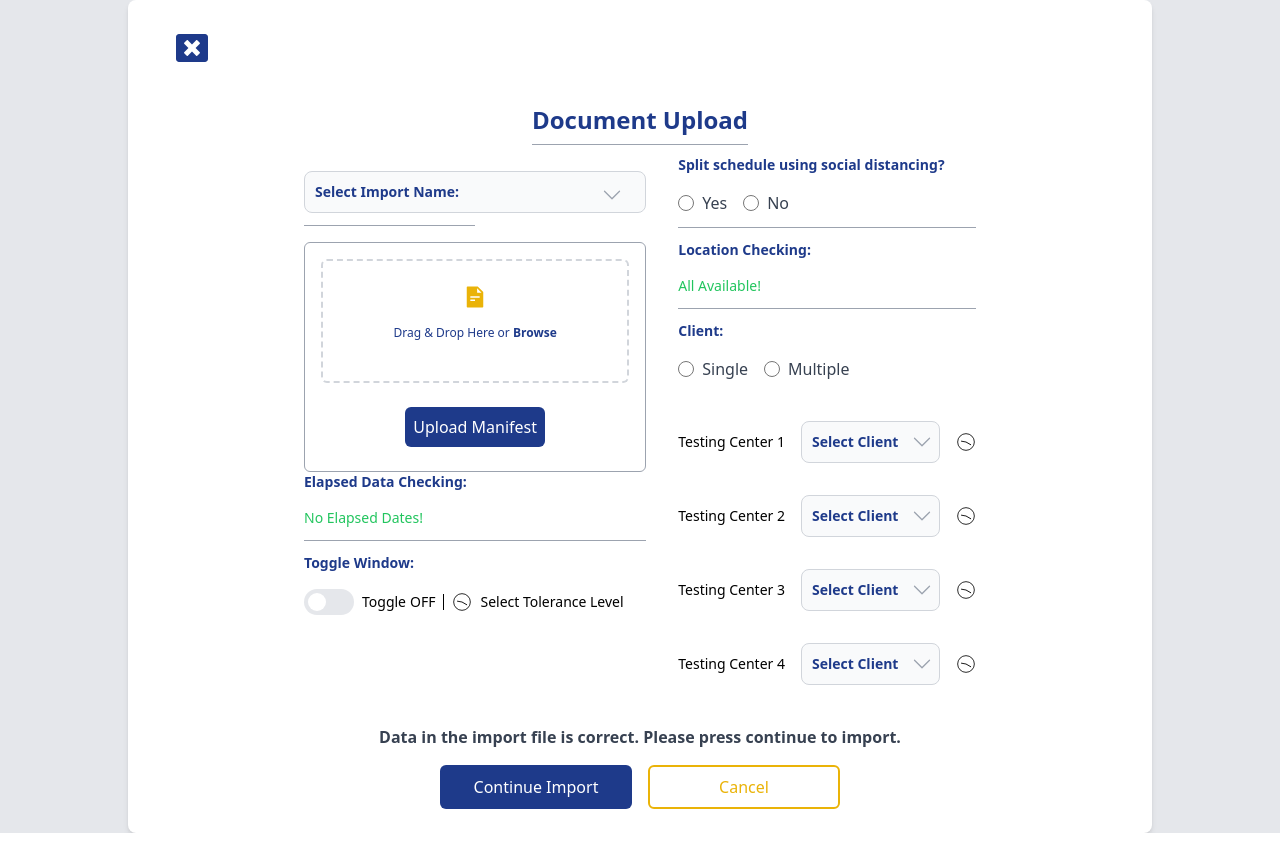
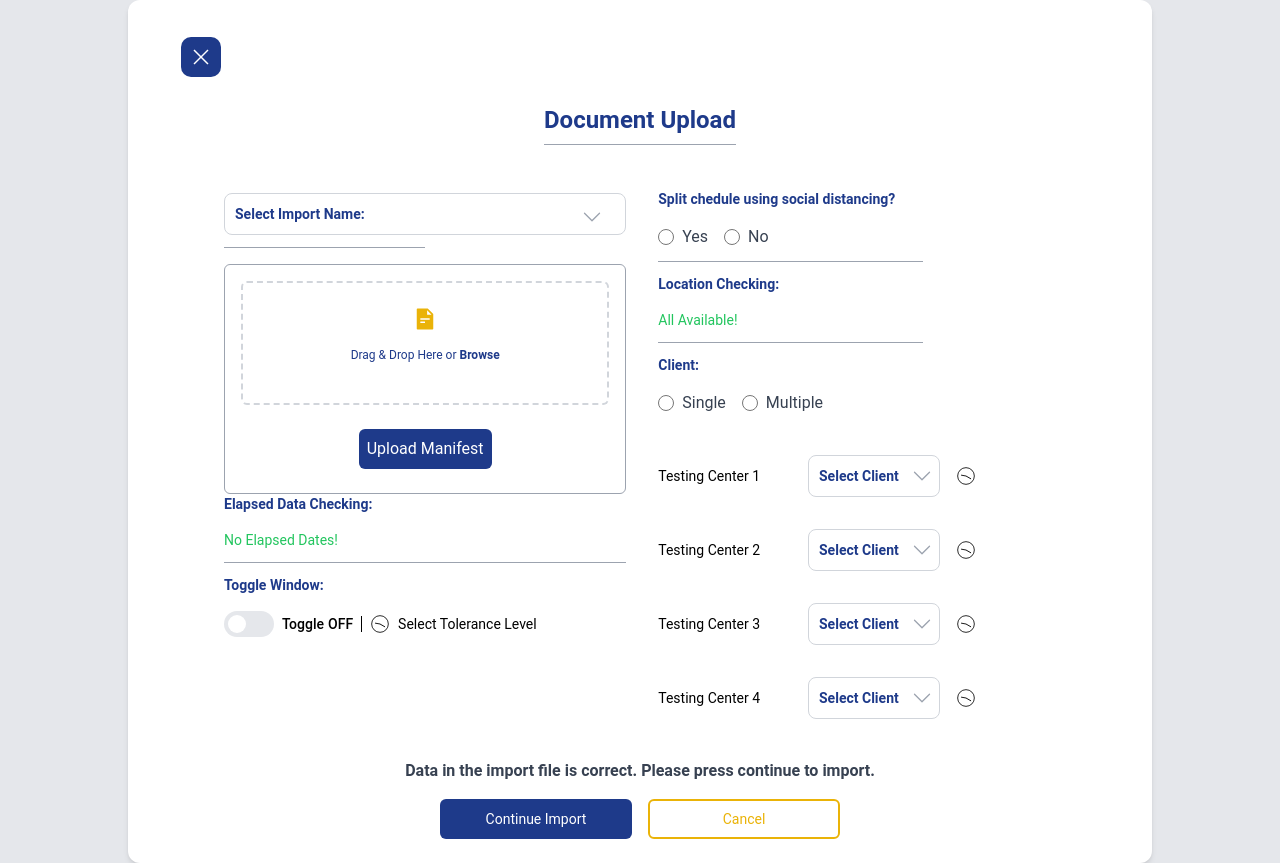
Before and after one commit to jox51/skyhop-test, a React (Vite) app: page / in a window 1280 px wide. Before the commit the page ends 833 px from the top, so only its background shows below. Built offline with nearby package versions, Linux system fonts and the light colour scheme.

Commit message:
some minor adjustments

```diff
--- a/src/App.jsx
+++ b/src/App.jsx
@@ -1,22 +1,51 @@
-import { FaWindowClose } from "react-icons/fa"
 import FormElementsComponent from "./components/FormElementsComponent"
 
 function App() {
   return (
     <div className="min-h-screen w-screen bg-gray-200 flex justify-center items-center">
-      <div className="bg-white rounded-lg shadow-md w-[80vw] p-6 mx-auto  ">
+      <div className="bg-white rounded-xl shadow-md w-[80vw] p-6 mx-auto  ">
         <nav className="w-lg h-20 px-6 py-2">
-          <FaWindowClose className="text-blue-900 w-8 h-8 filter" />
+          {/* <FaWindowClose className="text-blue-900 w-8 h-8 filter" /> */}
+          <svg width="50" height="50" xmlns="http://www.w3.org/2000/svg">
+            {/* Blue Rounded Square */}
+            <rect
+              x="5"
+              y="5"
+              width="40"
+              height="40"
+              rx="10"
+              ry="10"
+              fill="rgb(30 58 138)"
+            />
+
+            {/* White "X" in the middle */}
+            <line
+              x1="18"
+              y1="18"
+              x2="32"
+              y2="32"
+              stroke="white"
+              strokeWidth="1.5"
+            />
+            <line
+              x1="32"
+              y1="18"
+              x2="18"
+              y2="32"
+              stroke="white"
+              strokeWidth="1.5"
+            />
+          </svg>
         </nav>
         <section className="flex justify-center">
           <div>
-            <h1 className="text-2xl font-semibold text-blue-900 mb-2.5 border-b border-gray-400 pb-2">
+            <h1 className="text-2xl font-semibold text-blue-900 mb-8 border-b border-gray-400 pb-2">
               Document Upload
             </h1>
           </div>
         </section>
         <section className="flex justify-center gap-5  ">
-          <div className="w-full max-w-2xl">
+          <div className="w-full max-w-2xl ">
             <FormElementsComponent />
           </div>
         </section>
@@ -28,10 +57,10 @@ function App() {
             Data in the import file is correct. Please press continue to import.
           </p>
           <div className="flex justify-center gap-4">
-            <button className="bg-blue-900 w-48 text-white px-4 py-2 rounded-md">
+            <button className="bg-blue-900 text-sm w-48 text-white px-4 py-2 rounded-md">
               Continue Import
             </button>
-            <button className="border-2 w-48 border-yellow-500 text-yellow-500 px-4 py-2 rounded-md">
+            <button className="border-2 w-48 text-sm border-yellow-500 text-yellow-500 px-4 py-2 rounded-md">
               Cancel
             </button>
           </div>
--- a/src/components/FormElementsComponent.jsx
+++ b/src/components/FormElementsComponent.jsx
@@ -8,13 +8,21 @@ const FormElementsComponent = () => {
       {/* Left Side: Select Component */}
       <div className="flex-grow ">
         {/* This is where your SelectComponent would be used */}
-        <SelectComponent />
-        {/* Import File Component */}
-        <ImportFileComponent />
+        <div className="flex-grow">
+          {/* This is where your SelectComponent would be used */}
+          <div className="-ml-20">
+            <SelectComponent />
+          </div>
+
+          {/* Import File Component */}
+          <div className="-ml-20">
+            <ImportFileComponent />
+          </div>
+        </div>
       </div>
 
       {/* Right Side: Option buttons and accompanying text */}
-      <div className="flex space-x-4 max-w-full">
+      <div className="flex mt-3 space-x-4 max-w-full">
         {/* First option */}
         <RightSideForm />
       </div>
--- a/src/components/InputFieldComponent.jsx
+++ b/src/components/InputFieldComponent.jsx
@@ -10,7 +10,7 @@ const SelectComponent = () => {
         id="countries"
         value={selectedValue}
         onChange={(e) => setSelectedValue(e.target.value)}
-        className={`appearance-none bg-gray-50 border border-gray-300 text-sm rounded-lg focus:ring-blue-500 focus:border-blue-500 block w-full p-2.5 pr-10 dark:bg-gray-700 dark:border-gray-600 dark:placeholder-gray-400 dark:text-white dark:focus:ring-blue-500 dark:focus:border-blue-500 ${
+        className={`appearance-none bg-white border border-gray-300 text-sm rounded-lg focus:ring-blue-500 focus:border-blue-500 block w-full p-2.5 pr-10 dark:bg-gray-700 dark:border-gray-600 dark:placeholder-gray-400 dark:text-white dark:focus:ring-blue-500 dark:focus:border-blue-500 ${
           selectedValue ? "text-gray-900" : "text-blue-900 font-semibold"
         }`}
       >
--- a/src/components/RightSideForm.jsx
+++ b/src/components/RightSideForm.jsx
@@ -4,7 +4,7 @@ const RightSideForm = () => {
   return (
     <div>
       <h2 className="text-blue-900 text-sm mb-4 font-semibold">
-        Split schedule using social distancing?
+        Split chedule using social distancing?
       </h2>
 
       <div className="flex space-x-4">
@@ -23,12 +23,12 @@ const RightSideForm = () => {
           </label>
         </div>
       </div>
-      <div className="my-3 h-[1px] bg-gray-400"></div>
+      <div className="my-3 h-[1px] bg-gray-400 w-5/6 "></div>
       <h2 className="text-blue-900 text-sm mb-4 font-semibold">
         Location Checking:
       </h2>
       <div className="text-green-500 text-sm">All Available!</div>
-      <div className="my-3 h-[1px] bg-gray-400"></div>
+      <div className="my-3 h-[1px] bg-gray-400 w-5/6 "></div>
 
       {/* Client Option Components */}
       <h2 className="text-blue-900 text-sm mb-4 font-semibold">Client:</h2>
--- a/src/components/TestingCenter.jsx
+++ b/src/components/TestingCenter.jsx
@@ -11,14 +11,14 @@ const TestingCenter = ({ title }) => {
   const [selectedValue, setSelectedValue] = useState("")
 
   return (
-    <section className="flex items-center">
-      <h4 className="text-sm">{title}</h4>
+    <section className="flex items-center  ">
+      <h4 className="text-sm mr-8 ">{title}</h4>
       <div className="flex flex-col relative p-4 max-w-md mx-auto">
         <select
           id="testingCenter1"
           value={selectedValue}
           onChange={(e) => setSelectedValue(e.target.value)}
-          className={`appearance-none bg-gray-50 border border-gray-300 text-sm rounded-lg focus:ring-blue-500 focus:border-blue-500 block w-full p-2.5 pr-10 dark:bg-gray-700 dark:border-gray-600 dark:placeholder-gray-400 dark:text-white dark:focus:ring-blue-500 dark:focus:border-blue-500 ${
+          className={`appearance-none  bg-white border border-gray-300 text-sm rounded-lg focus:ring-blue-500 focus:border-blue-500 block w-full p-2.5 pr-10 dark:bg-gray-700 dark:border-gray-600 dark:placeholder-gray-400 dark:text-white dark:focus:ring-blue-500 dark:focus:border-blue-500 ${
             selectedValue ? "text-gray-900" : "text-blue-900 font-semibold"
           }`}
         >
--- a/src/index.css
+++ b/src/index.css
@@ -1,6 +1,10 @@
 @tailwind base;
 @tailwind components;
 @tailwind utilities;
+
+body {
+  font-family: "Roboto", sans-serif;
+}
 
 progress[value]::-webkit-progress-bar {
   background-color: #eeeeee;
```
